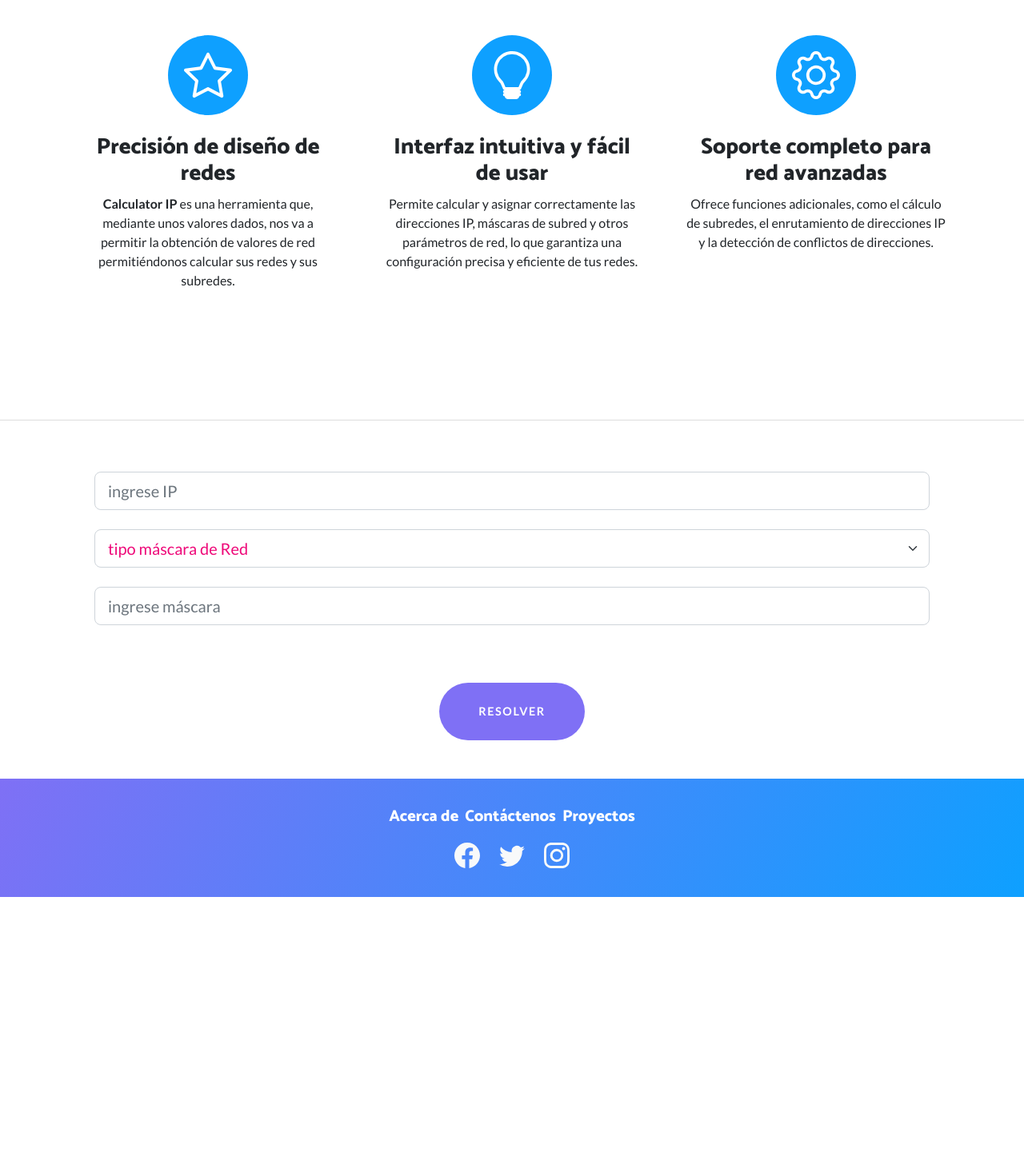
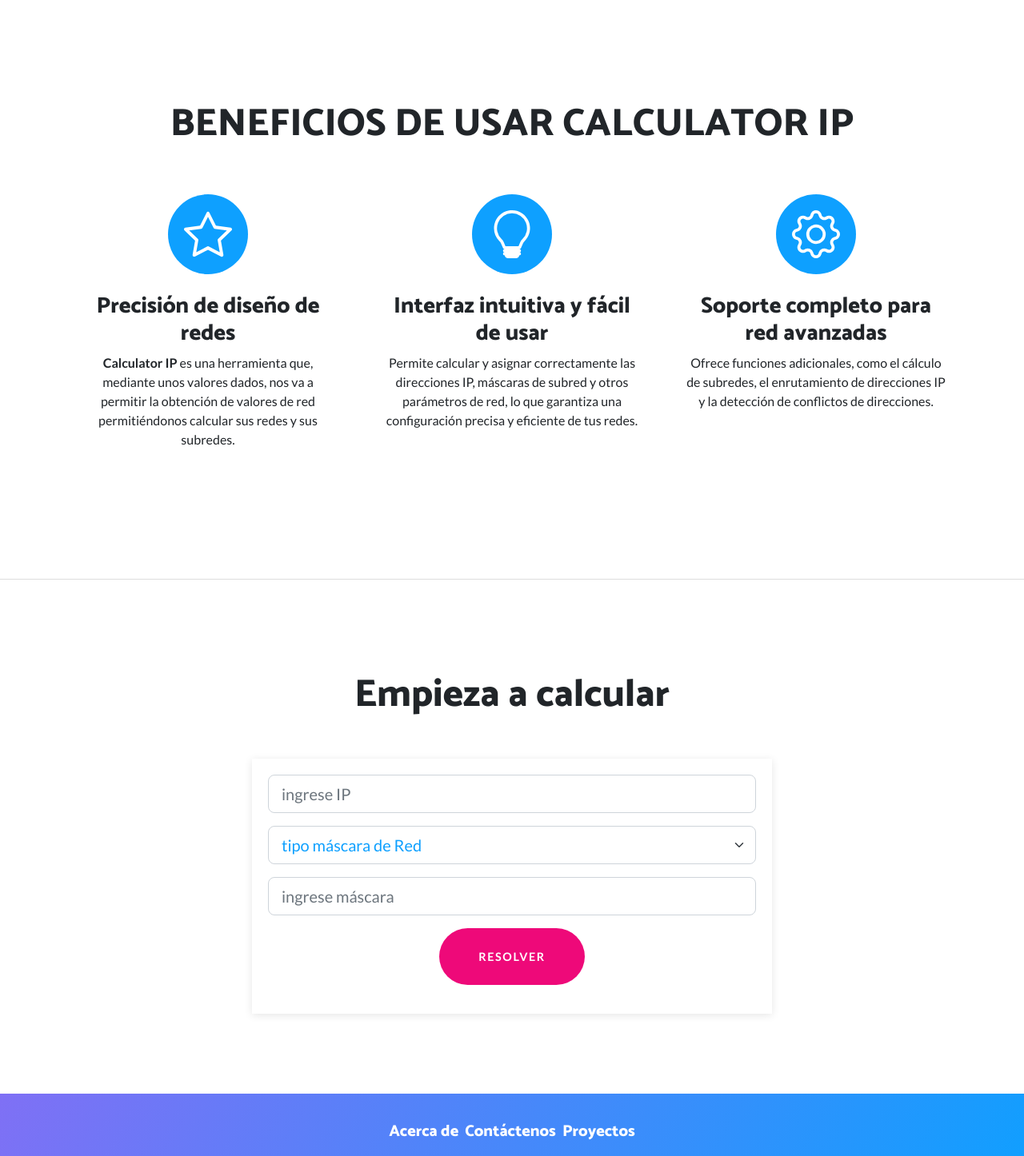
Before and after one commit to OmerJuve2023/calculadora-ip, a React (Create React App) app: page / in a window 1280 px wide. Shown: the part 1260-2706 px from the top of the page at 80% size. Before the commit the page ends 2382 px from the top, so only its background shows below. Built offline with nearby package versions, Linux system fonts and the light colour scheme.

Commit message:
update inputs into setData.js, implement to deleteResults.js

```diff
--- a/src/App.css
+++ b/src/App.css
@@ -135,7 +135,7 @@ p {
 
 @media (min-width: 768px) {
     .portfolio-block .heading h2, .portfolio-block .heading .h2 {
-        font-size: 2rem;
+        font-size: 3rem;
     }
 }
 
@@ -202,3 +202,14 @@ a {
     text-decoration: none;
     color: white;
 }
+
+.portfolio-block.block-intro .avatar {
+    background-image: url("images/imgCalculator.jpg");
+    width: 150px;
+    height: 150px;
+    background-size: cover;
+    background-repeat: no-repeat;
+    margin: auto;
+    border-radius: 100px;
+    margin-bottom: 30px;
+}
--- a/src/components/Methods.js
+++ b/src/components/Methods.js
@@ -32,4 +32,5 @@ function clearLocalStorage() {
     localStorage.removeItem("BTN_FORMAT")
     localStorage.removeItem("BTN_IP")
     localStorage.removeItem("BTN_MASK-NETWORK")
+    localStorage.removeItem("CLASS_IP")
 }
--- /dev/null
+++ b/src/container/deleteResults.js
@@ -0,0 +1,27 @@
+import {Methods} from "../components/Methods"
+import {useNavigate} from 'react-router-dom'
+
+export const DeleteResults = () => {
+
+    const navigate = useNavigate();
+    const clearResults = () => {
+        Methods.clearLocalStorage()
+        navigate("/")
+    }
+
+    return (
+        <div className={"container-fluid"}
+             style={{
+                 display: "flex",
+                 justifyContent: "center",
+                 alignItems: "center"
+             }}
+        >
+            <button
+                className="btn btn-warning btn-xl rounded-pill mt-5"
+                onClick={clearResults}>
+                Limpiar
+            </button>
+        </div>
+    )
+}
--- a/src/index.js
+++ b/src/index.js
@@ -4,7 +4,6 @@ import './index.css';
 import reportWebVitals from './reportWebVitals';
 import {createHashRouter, RouterProvider} from "react-router-dom"
 import {Home} from "./pages/Home";
-import {TableData} from "./container/tableData/TableData";
 import {Navigation} from "./pages/Navigation";
 import {SetData} from "./pages/setData";
 import {Header} from "./pages/Header";
--- a/src/pages/Contenido.js
+++ b/src/pages/Contenido.js
@@ -7,6 +7,7 @@ export function Contenido() {
         <main className="page lanidng-page my-3">
             <section className="portfolio-block block-intro">
                 <div className="container">
+                    <div className="avatar"/>
                     <div className="about-me">
                         <p>
                             <strong> Calculator IP</strong> es una herramienta que, mediante unos valores dados, nos va
@@ -18,7 +19,7 @@ export function Contenido() {
             <section className="portfolio-block skills">
                 <div className="container">
                     <div className="heading">
-                        <h2>Beneficios de usar Calculator IP</h2>
+                        <h2>BENEFICIOS DE USAR CALCULATOR IP</h2>
                     </div>
                     <div className="row">
                         <div className="col-md-4">
--- a/src/pages/Header.js
+++ b/src/pages/Header.js
@@ -1,5 +1,4 @@
 import "../styles/styles.css"
-import '../App.css';
 import React, {useRef} from "react";
 
 export const Header = () => {
--- a/src/pages/ViewResult.js
+++ b/src/pages/ViewResult.js
@@ -1,10 +1,12 @@
 import {TableData} from "../container/tableData/TableData";
 import {Footer} from "./Footer";
+import {DeleteResults} from "../container/deleteResults";
 
 export function ViewResult() {
     return (
         <div>
             <TableData/>
+            <DeleteResults/>
             <Footer/>
         </div>
     )
--- a/src/pages/setData.js
+++ b/src/pages/setData.js
@@ -1,5 +1,6 @@
-import React, {useState} from 'react';
-import {useNavigate} from 'react-router-dom';
+import React, {useState} from 'react'
+import {useNavigate} from 'react-router-dom'
+import "../styles/stylesSetData.css"
 
 export function SetData() {
     const [ip, setIP] = useState("");
@@ -27,31 +28,31 @@ export function SetData() {
         localStorage.setItem("NUMBER_MASK-NETWORK", maskNetwork)
         navigate("/result")
     }
-
     return (
-        <div id={"principal"}>
-            <div className={"masthead text-center principal"}>
-                <div className="py-5 mx-4 conta-color">
-                    <div className="row align-items-center">
-                        <div className="masthead-content">
-                            <div className="container px-5 contendor"
-                                 style={{alignItems: "center"}}>
+        <div id={"principal"} className="page hire-me-page">
+            <section className="portfolio-block hire-me">
+                <div className="container">
+                    <div className="heading">
+                        <h2>Empieza a calcular</h2>
+                    </div>
+                    <form>
+                        <div className="mb-3">
                             <input
                                 type="text"
-                                    className="form-control form-control-lg"
+                                className="form-control form-control-lg inputFocus"
                                 value={ip}
                                 placeholder="ingrese IP"
                                 onChange={handleInputIPChange}
-                                    required
-                                    style={{color: "#ee0979"}}
+                                style={{color: "#0ea0ff"}}
                             />
+                        </div>
+                        <div className="mb-3">
                             <select
                                 disabled={enable}
                                 value={format}
-                                    className="form-select my-4 form-select-lg"
+                                className="form-select form-select-lg"
                                 onChange={handleFormatChange}
-                                    required
-                                    style={{color: "#ee0979"}}
+                                style={{color: "#0ea0ff"}}
                             >
                                 <option disabled value="">
                                     tipo máscara de Red
@@ -59,25 +60,35 @@ export function SetData() {
                                 <option value="bits">Bits</option>
                                 <option value="decimal">Decimal</option>
                             </select>
+                        </div>
+                        <div className="mb-3">
                             <input
                                 type="text"
                                 value={maskNetwork}
-                                    className="form-control my-4 form-control-lg"
+                                className="form-control form-control-lg inputFocus"
                                 placeholder="ingrese máscara"
                                 onChange={handleInputMaskChange}
-                                    style={{color: "#ee0979"}}
+                                style={{color: "#0ea0ff"}}
                                 required
                             />
-                                <button className="btn btn-xl rounded-pill mt-5"
+                        </div>
+                        <div className="mb-3"
+                             style={{
+                                 display: "flex",
+                                 justifyContent: "center",
+                                 alignItems: "center"
+                             }}>
+                            <button
+                                className="btn btn-xl rounded-pill"
                                 onClick={execute}
-                                        style={{backgroundColor: "#7f70f5", color: "#fff"}}
-                                >resolver
+                                style={{backgroundColor: "#ee0979", color: "#fff"}}
+                            >
+                                resolver
                             </button>
                         </div>
+                    </form>
                 </div>
-                    </div>
-                </div>
-            </div>
+            </section>
         </div>
     )
 }
--- /dev/null
+++ b/src/styles/stylesSetData.css
@@ -0,0 +1,39 @@
+.portfolio-navbar.fixed-top + .page {
+    padding-top: 62px;
+}
+
+.portfolio-block {
+    padding-bottom: 60px;
+    padding-top: 60px;
+}
+
+.portfolio-block .heading {
+    margin-bottom: 50px;
+    text-align: center;
+}
+
+input, button, select, optgroup, textarea {
+    margin: 0;
+    font-family: inherit;
+    font-size: inherit;
+    line-height: inherit;
+}
+
+.form-select:focus {
+    border-color: #87d0ff;
+    outline: 0;
+    box-shadow: 0 0 0 .25rem rgba(14, 160, 255, .25);
+}
+
+.portfolio-block form {
+    max-width: 650px;
+    padding: 20px;
+    margin: auto;
+    box-shadow: 0px 2px 10px rgba(0, 0, 0, .1);
+}
+
+.inputFocus:focus {
+    border-color: #87d0ff;
+    outline: 0;
+    box-shadow: 0 0 0 .25rem rgba(14, 160, 255, .25);
+}
```
Also changed, not shown: src/container/tableData/TableData.js (+0 -26 lines), src/images/imgCalculator.jpg (added), src/styles/styles.css. Lines whose indentation alone changed are shown as unchanged.
